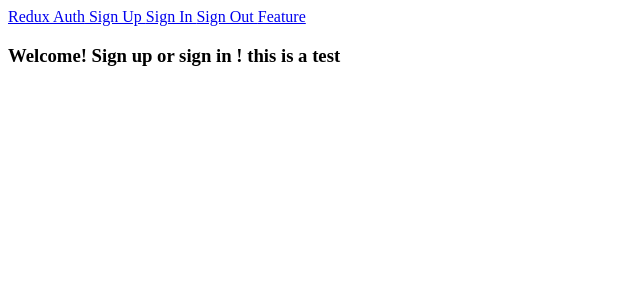
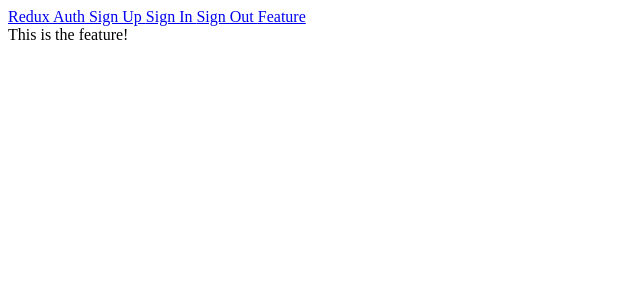
Before and after one commit to arianeer/advancereact-auth, a React (Create React App) app in the folder client/: page /feature in a window 1280 px wide. Before the commit this address led to /. Shown: the top 300 px of the page, without its empty margins (0-640 px from the left). Built offline with nearby package versions, Linux system fonts and the light colour scheme; sample sign-in values are in the browser's storage.

Commit message:
persist login state with localStorage

```diff
--- a/client/src/actions/index.js
+++ b/client/src/actions/index.js
@@ -9,6 +9,7 @@ export const signup = (formProps, callback) => async (dispatch) => {
     );
 
     dispatch({ type: AUTH_USER, payload: response.data.token });
+    localStorage.setItem("token", response.data.token);
     callback();
   } catch (e) {
     dispatch({ type: AUTH_ERROR, payload: "Email in use" });
--- a/client/src/components/Feature.js
+++ b/client/src/components/Feature.js
@@ -3,7 +3,7 @@ import requireAuth from "./requireAuth";
 
 class Feature extends Component {
   render() {
-    return <div> this is the feature! </div>;
+    return <div> This is the feature! </div>;
   }
 }
 export default requireAuth(Feature);
--- a/client/src/index.js
+++ b/client/src/index.js
@@ -11,7 +11,13 @@ import Welcome from "./components/Welcome";
 import Signup from "./components/auth/Signup";
 import Feature from "./components/Feature";
 
-const store = createStore(reducers, {}, applyMiddleware(reduxThunk));
+const store = createStore(
+  reducers,
+  {
+    auth: { authenticated: localStorage.getItem("token") },
+  },
+  applyMiddleware(reduxThunk)
+);
 
 ReactDOM.render(
   <Provider store={store}>
```
